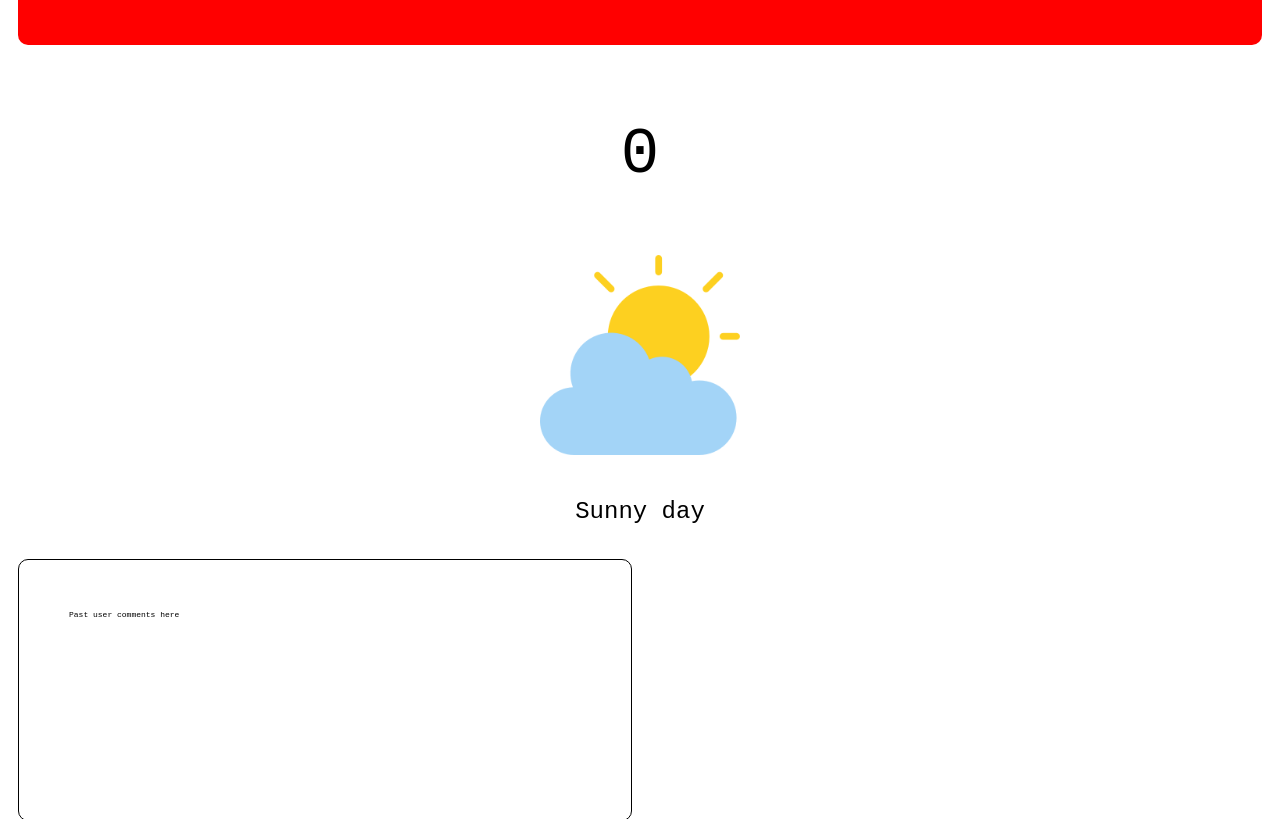
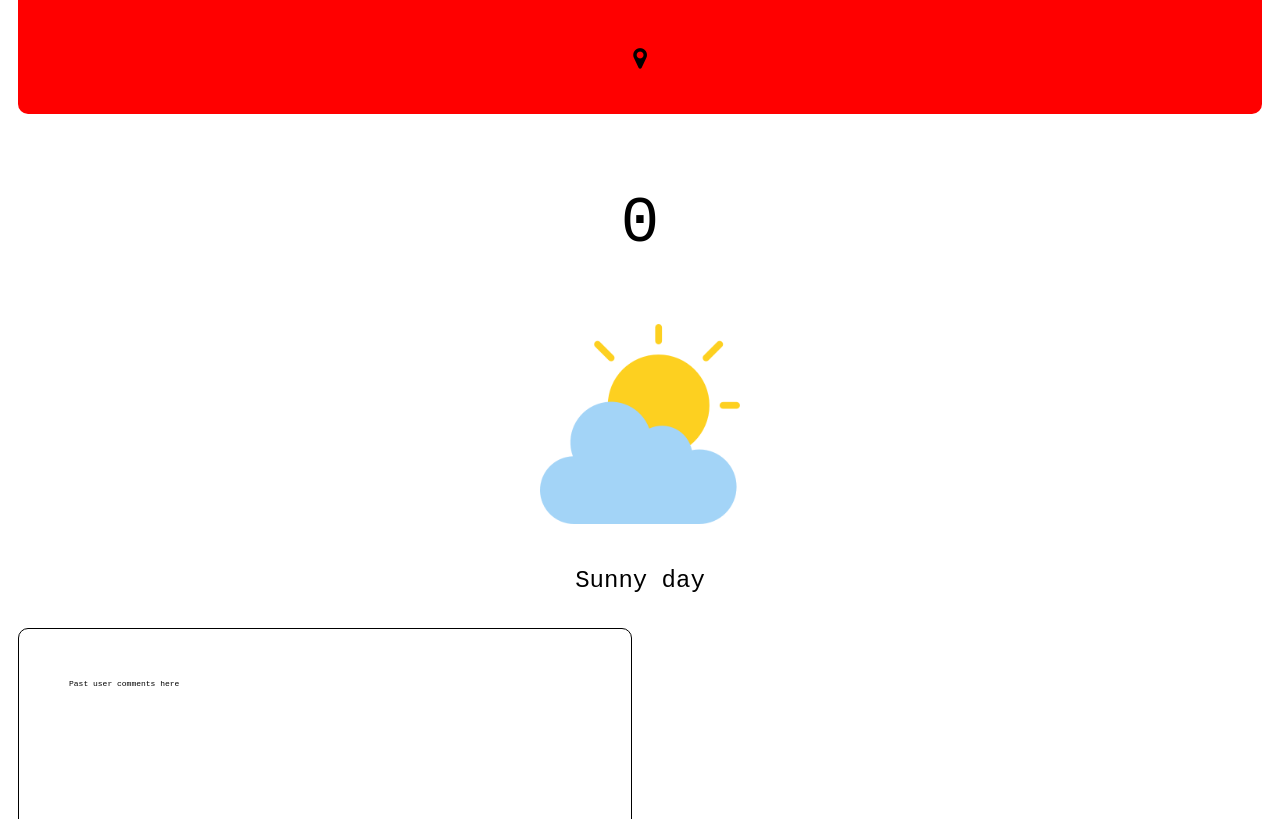
Before and after one commit to KatyaSenior/WeatherApp, a website built with Vite: page client/index.html in a window 1280 px wide. Shown: the part 133-952 px from the top of the page. Built offline with nearby package versions, Linux system fonts and the light colour scheme; no server answers; files whose address does not match are found by name.

Commit message:
location icon

```diff
--- a/client/index.html
+++ b/client/index.html
@@ -4,12 +4,14 @@
     <meta charset="UTF-8" />
     <meta name="viewport" content="width=device-width, initial-scale=1.0" />
     <link rel="stylesheet" href="./style.css" />
+    <link rel="stylesheet" href="https://cdnjs.cloudflare.com/ajax/libs/font-awesome/4.7.0/css/font-awesome.min.css">
     <script src="./app.js" defer type="module"></script>
     <title>Weather App</title>
   </head>
   <body>
     <header>
-      <h1 id="location">London</h1>
+      <span><h1 id="location">London</h1><i style="font-size:24px" class="fa">&#xf041;</i></span>
+
       <p id="date-time"></p>
 
       <!-- When we add more locations, work on this.
--- a/client/style.css
+++ b/client/style.css
@@ -46,7 +46,7 @@ form,
   padding: 50px;
   width: 40vw;
   height: 20vh;
-  overflow: auto;
+  overflow: scroll;
   border: 1px solid black;
 }
 
--- a/server/seed.js
+++ b/server/seed.js
@@ -12,7 +12,7 @@ message TEXT
 )`
   ).run();
 
-  //sample data
+  //sample data to populate the database
   const locations = [
     {
       username: "team1",
```
Also changed, not shown: 1 other file.
